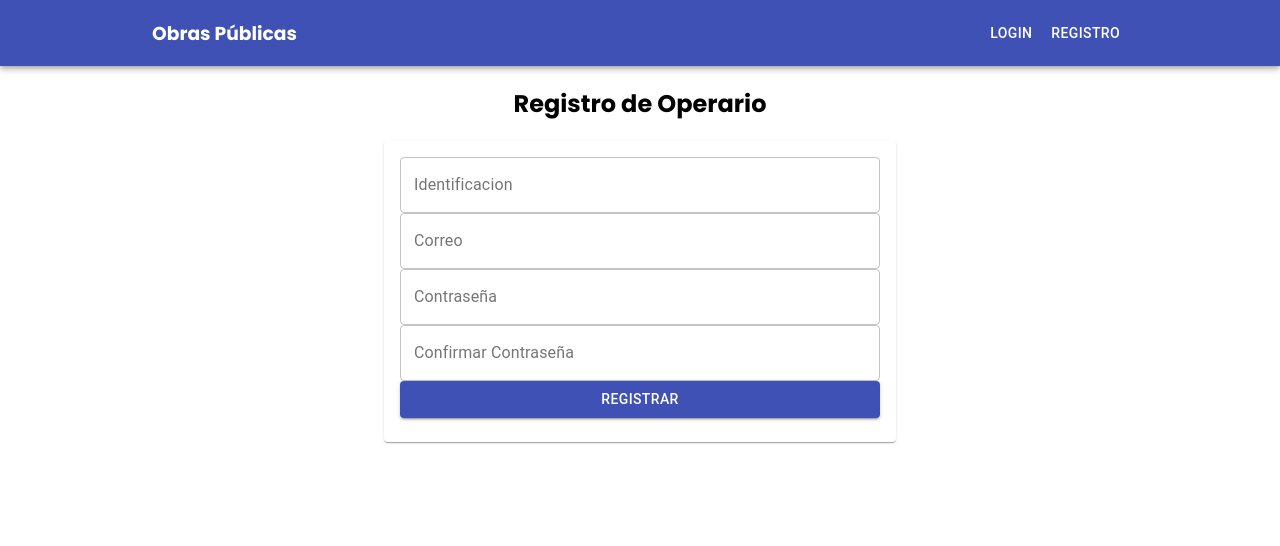
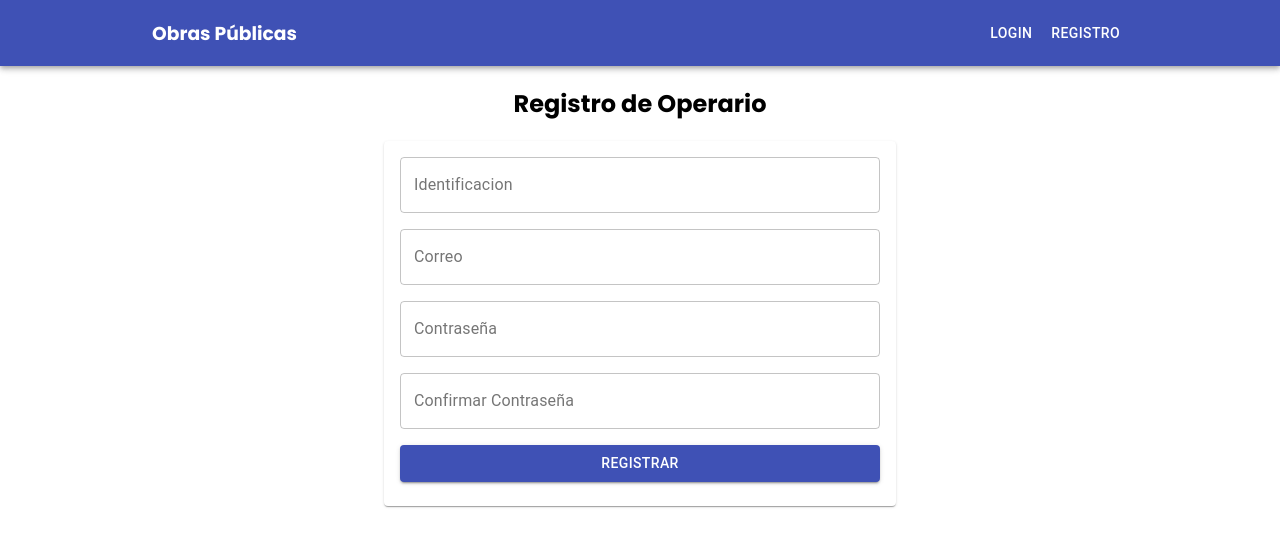
Before and after one commit to ditu474/obras-publicas, a React (Create React App) app: page /registro in a window 1280 px wide. Shown: the top 546 px of the page. Built offline with nearby package versions, Linux system fonts and the light colour scheme.

Commit message:
fix: fixed margin on form inputs

```diff
--- a/src/pages/Login/LoginForm.js
+++ b/src/pages/Login/LoginForm.js
@@ -12,20 +12,22 @@ export default function LoginForm(props) {
 
 	return (
 		<form onSubmit={formSubmitHandler} className={styles.form}>
+			<div className={styles.textField}>
 				<TextField
 					id="id"
 					label="Identificacion"
 					variant="outlined"
 					type="number"
-				className={styles.input}
 				/>
+			</div>
+			<div className={styles.textField}>
 				<TextField
 					id="contraseña"
 					label="Contraseña"
 					variant="outlined"
 					type="password"
-				className={styles.input}
 				/>
+			</div>
 			<Button variant="contained" color="primary" type="submit">
 				Entrar
 			</Button>
--- a/src/pages/Login/LoginForm.module.css
+++ b/src/pages/Login/LoginForm.module.css
@@ -3,6 +3,10 @@
 	flex-direction: column;
 }
 
-.input {
+.textField {
 	margin-bottom: 1rem;
 }
+
+.textField > div {
+	width: 100%;
+}
--- a/src/pages/Registry/RegistryForm.js
+++ b/src/pages/Registry/RegistryForm.js
@@ -14,34 +14,38 @@ export default function RegistryForm(props) {
 	return (
 		<form onSubmit={formSubmitHandler} className={styles.form}>
 			{/*cuando se le de submit envia el formulario a la funcion formSubmitHandler y aparte llama a la clase del form qu elo hace flex y lo agrupa todo en columna */}
+			<div className={styles.textField}>
 				<TextField
 					id="id"
 					label="Identificacion"
 					variant="outlined"
 					type="number"
-				className={styles.input}
 				/>
+			</div>
+			<div className={styles.textField}>
 				<TextField /*propio del '@material-ui/core/TextField'; si fuera html este seria nuestro input */
 					id="email"
 					label="Correo"
 					variant="outlined"
 					type="email"
-				className={styles.input}
 				/>
+			</div>
+			<div className={styles.textField}>
 				<TextField
 					id="contraseña"
 					label="Contraseña"
 					variant="outlined"
 					type="password"
-				className={styles.input}
 				/>
+			</div>
+			<div className={styles.textField}>
 				<TextField
 					id="confirmed-contraseña"
 					label="Confirmar Contraseña"
 					variant="outlined"
 					type="password"
-				className={styles.input}
 				/>
+			</div>
 			<Button variant="contained" color="primary" type="submit">
 				{/*Boton propio de import Button from '@material-ui/core/Button'; */}
 				Registrar
--- a/src/pages/Registry/RegistryForm.module.css
+++ b/src/pages/Registry/RegistryForm.module.css
@@ -3,6 +3,10 @@
 	flex-direction: column;
 }
 
-.input {
+.textField {
 	margin-bottom: 1rem;
 }
+
+.textField > div {
+	width: 100%;
+}
```
Lines whose indentation alone changed are shown as unchanged.
